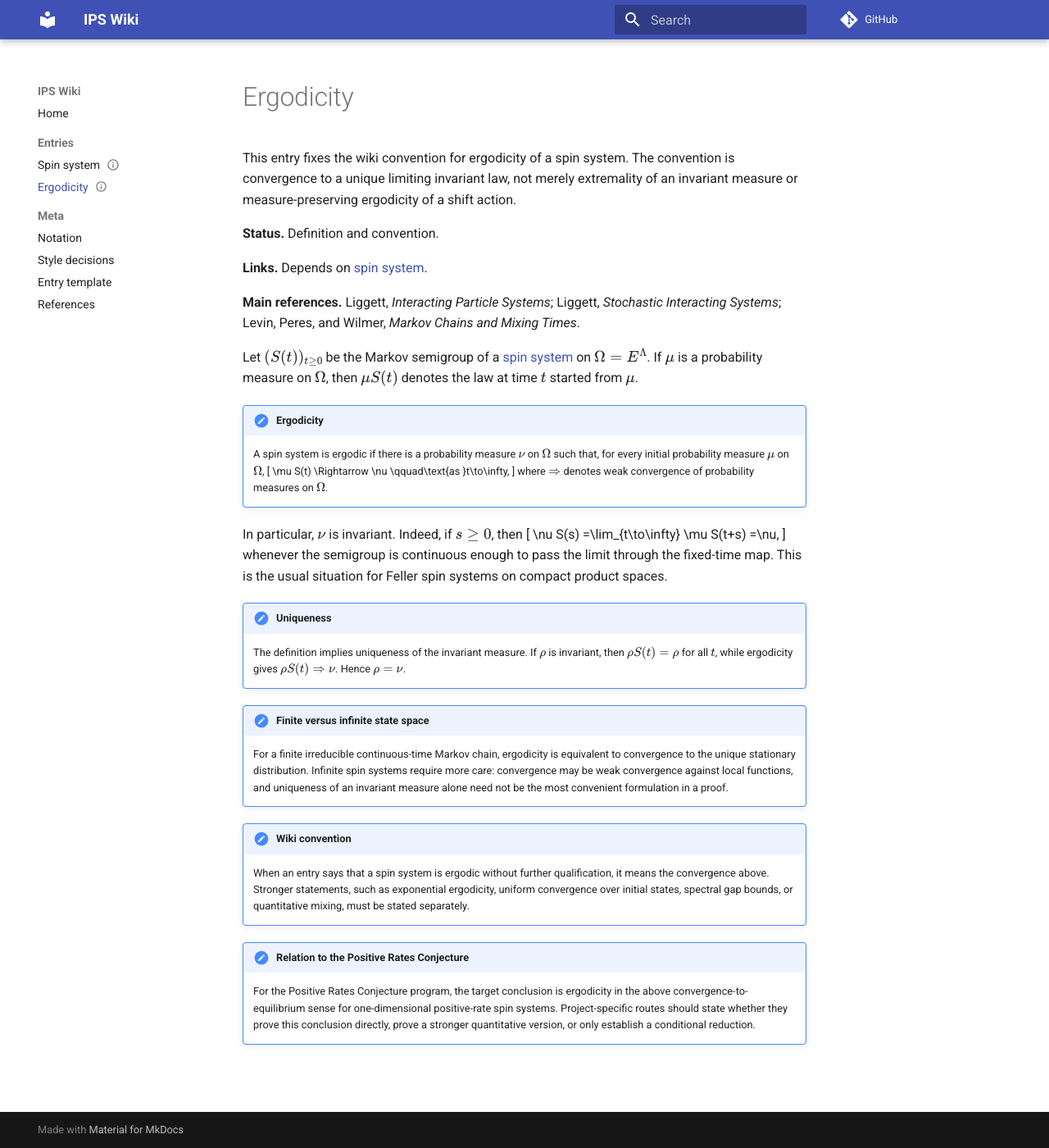
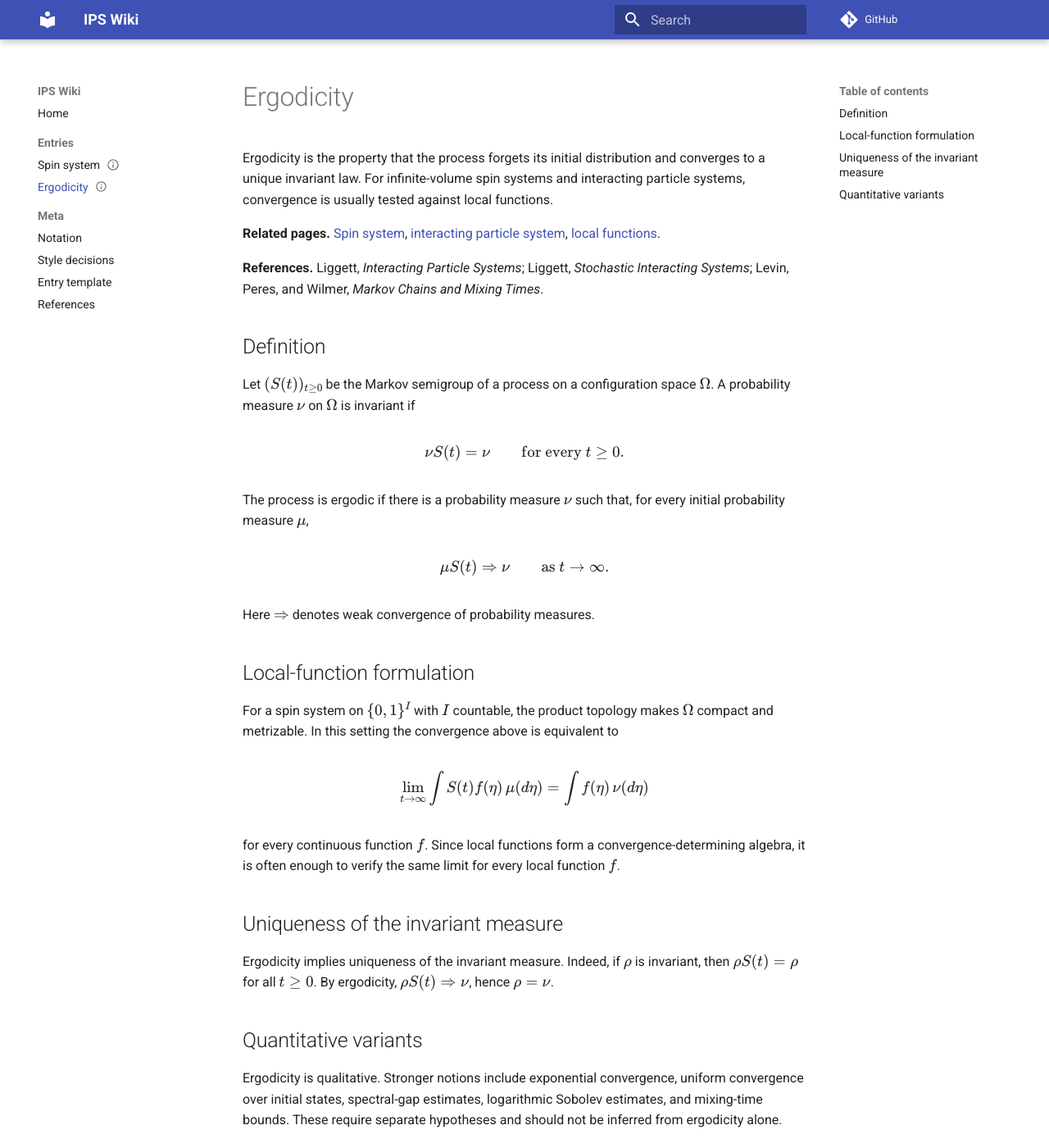
Before and after one commit to maciejgluchowski86-beep/ips-wiki, an MkDocs documentation site: the page built from docs/entries/ergodicity.md, in a window 1280 px wide and 1400 px high. Shown: the whole window at 82% size. Built offline with MkDocs 1.6.1 and Material for MkDocs 9.7.7, drawn with Linux system fonts in a browser that asks for light colours; comment, search, counter and statistics services are not loaded.

Commit message:
Rewrite ergodicity as mathematical entry

```diff
--- a/docs/entries/ergodicity.md
+++ b/docs/entries/ergodicity.md
@@ -9,40 +9,46 @@ tags:
 
 # Ergodicity
 
-This entry fixes the wiki convention for ergodicity of a spin system. The convention is convergence to a unique limiting invariant law, not merely extremality of an invariant measure or measure-preserving ergodicity of a shift action.
+Ergodicity is the property that the process forgets its initial distribution and converges to a unique invariant law. For infinite-volume spin systems and interacting particle systems, convergence is usually tested against local functions.
 
-**Status.** Definition and convention.
+**Related pages.** [Spin system](spin-system.md), [interacting particle system](interacting-particle-system.md), [local functions](local-functions.md).
 
-**Links.** Depends on [spin system](spin-system.md).
+**References.** Liggett, *Interacting Particle Systems*; Liggett, *Stochastic Interacting Systems*; Levin, Peres, and Wilmer, *Markov Chains and Mixing Times*.
 
-**Main references.** Liggett, *Interacting Particle Systems*; Liggett, *Stochastic Interacting Systems*; Levin, Peres, and Wilmer, *Markov Chains and Mixing Times*.
+## Definition
 
-Let \((S(t))_{t\ge0}\) be the Markov semigroup of a [spin system](spin-system.md) on \(\Omega=E^\Lambda\). If \(\mu\) is a probability measure on \(\Omega\), then \(\mu S(t)\) denotes the law at time \(t\) started from \(\mu\).
+Let \((S(t))_{t\ge0}\) be the Markov semigroup of a process on a configuration space \(\Omega\). A probability measure \(\nu\) on \(\Omega\) is invariant if
 
-!!! definition "Ergodicity"
-    A spin system is ergodic if there is a probability measure \(\nu\) on \(\Omega\) such that, for every initial probability measure \(\mu\) on \(\Omega\),
-    \[
-        \mu S(t) \Rightarrow \nu
-        \qquad\text{as }t\to\infty,
-    \]
-    where \(\Rightarrow\) denotes weak convergence of probability measures on \(\Omega\).
+$$
+\nu S(t)=\nu
+\qquad\text{for every }t\ge0.
+$$
 
-In particular, \(\nu\) is invariant. Indeed, if \(s\ge0\), then
-\[
-    \nu S(s)
-    =\lim_{t\to\infty} \mu S(t+s)
-    =\nu,
-\]
-whenever the semigroup is continuous enough to pass the limit through the fixed-time map. This is the usual situation for Feller spin systems on compact product spaces.
+The process is ergodic if there is a probability measure \(\nu\) such that, for every initial probability measure \(\mu\),
 
-!!! remark "Uniqueness"
-    The definition implies uniqueness of the invariant measure. If \(\rho\) is invariant, then \(\rho S(t)=\rho\) for all \(t\), while ergodicity gives \(\rho S(t)\Rightarrow\nu\). Hence \(\rho=\nu\).
+$$
+\mu S(t)\Rightarrow \nu
+\qquad\text{as }t\to\infty.
+$$
 
-!!! remark "Finite versus infinite state space"
-    For a finite irreducible continuous-time Markov chain, ergodicity is equivalent to convergence to the unique stationary distribution. Infinite spin systems require more care: convergence may be weak convergence against local functions, and uniqueness of an invariant measure alone need not be the most convenient formulation in a proof.
+Here \(\Rightarrow\) denotes weak convergence of probability measures.
 
-!!! convention "Wiki convention"
-    When an entry says that a spin system is ergodic without further qualification, it means the convergence above. Stronger statements, such as exponential ergodicity, uniform convergence over initial states, spectral gap bounds, or quantitative mixing, must be stated separately.
+## Local-function formulation
 
-!!! remark "Relation to the Positive Rates Conjecture"
-    For the Positive Rates Conjecture program, the target conclusion is ergodicity in the above convergence-to-equilibrium sense for one-dimensional positive-rate spin systems. Project-specific routes should state whether they prove this conclusion directly, prove a stronger quantitative version, or only establish a conditional reduction.
+For a spin system on \(\{0,1\}^I\) with \(I\) countable, the product topology makes \(\Omega\) compact and metrizable. In this setting the convergence above is equivalent to
+
+$$
+\lim_{t\to\infty} \int S(t)f(\eta)\,\mu(d\eta)
+=
+\int f(\eta)\,\nu(d\eta)
+$$
+
+for every continuous function \(f\). Since local functions form a convergence-determining algebra, it is often enough to verify the same limit for every local function \(f\).
+
+## Uniqueness of the invariant measure
+
+Ergodicity implies uniqueness of the invariant measure. Indeed, if \(\rho\) is invariant, then \(\rho S(t)=\rho\) for all \(t\ge0\). By ergodicity, \(\rho S(t)\Rightarrow\nu\), hence \(\rho=\nu\).
+
+## Quantitative variants
+
+Ergodicity is qualitative. Stronger notions include exponential convergence, uniform convergence over initial states, spectral-gap estimates, logarithmic Sobolev estimates, and mixing-time bounds. These require separate hypotheses and should not be inferred from ergodicity alone.
```
